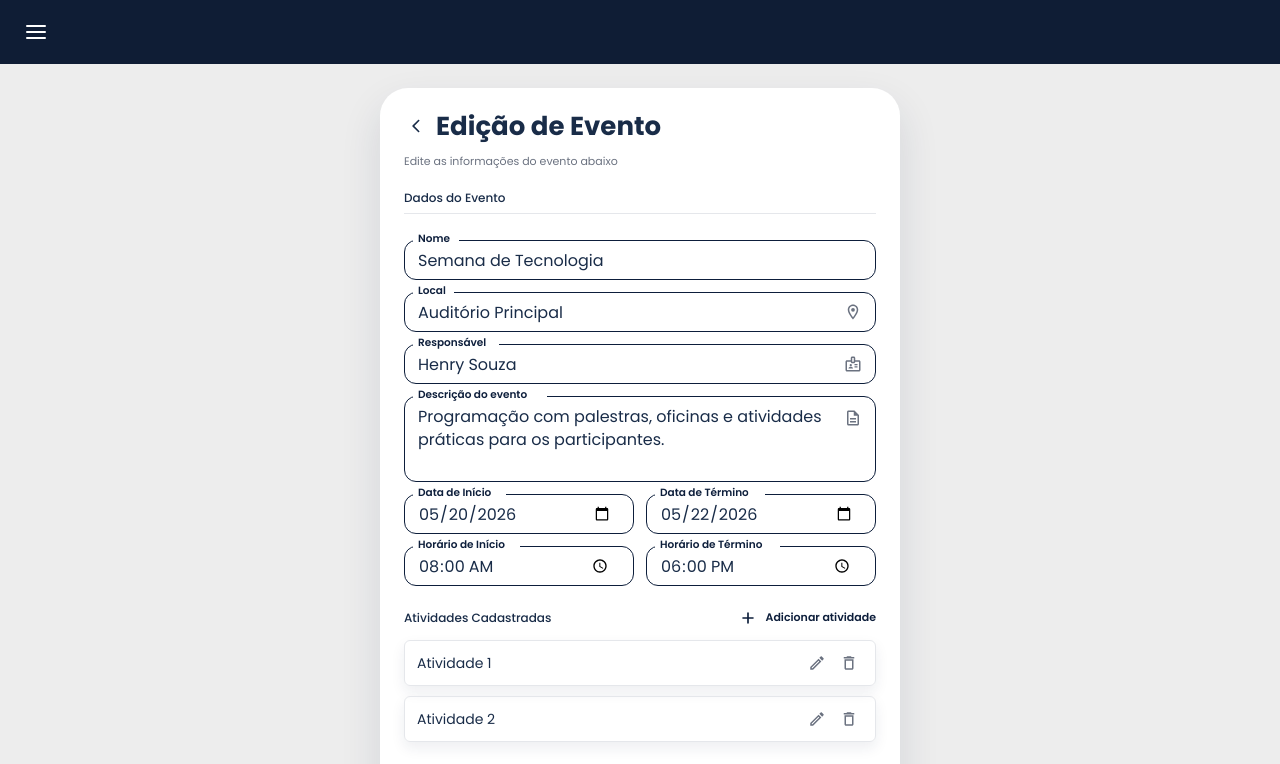
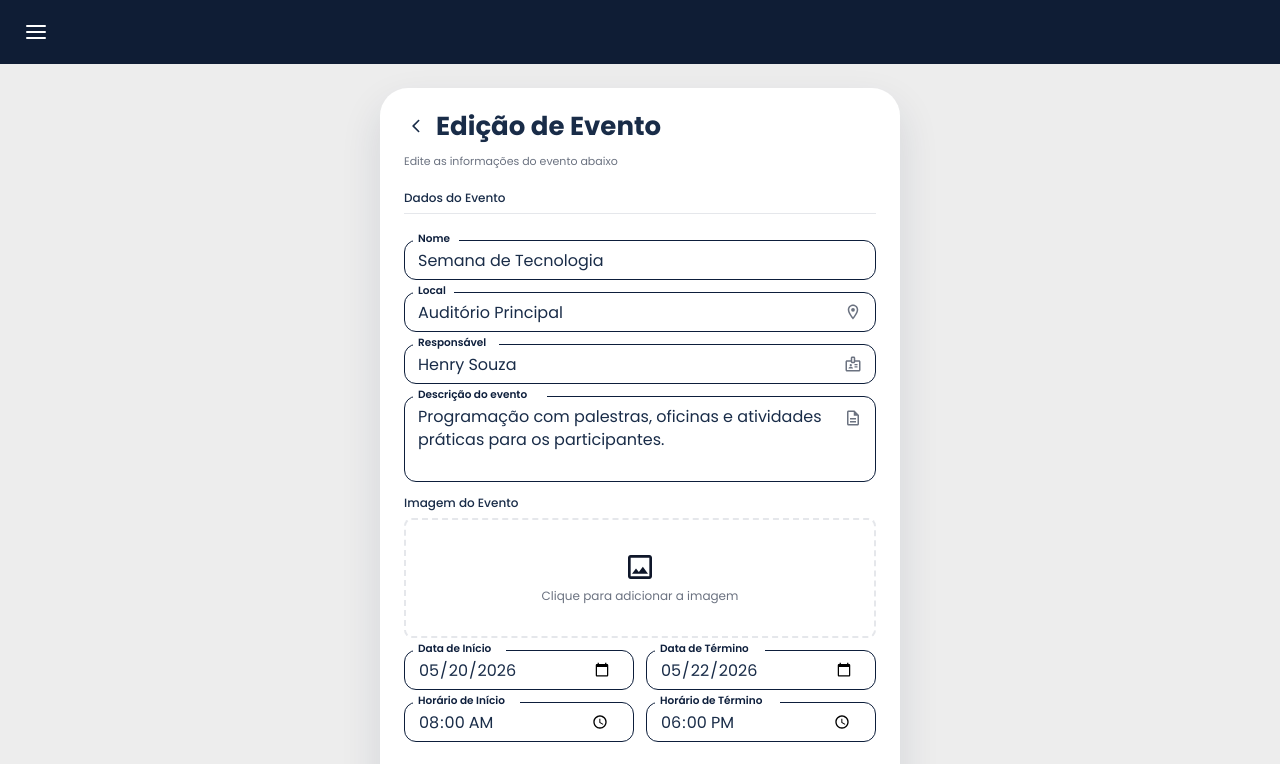
Before and after one commit to UCE020/UCE020-Front, a Next.js app: page /event/edit in a window 1280 px wide. Shown: the top 764 px of the page. Built offline with nearby package versions, Linux system fonts and the light colour scheme; what @mui/material-nextjs would draw is missing.

Commit message:
feat: adicionando o input do upload da imagem dos eventos

```diff
--- /dev/null
+++ b/src/components/ui/inputs/ImageUpload.tsx
@@ -0,0 +1,120 @@
+'use client';
+
+import { Box, Typography, IconButton } from '@mui/material';
+import DeleteOutlineOutlinedIcon from '@mui/icons-material/DeleteOutlineOutlined';
+import ImageOutlinedIcon from '@mui/icons-material/ImageOutlined';
+import { colorTokens } from '@/lib/colors';
+
+interface ImageUploadProps {
+  value: string | null;
+  onChange: (value: string | null) => void;
+  label?: string;
+  error?: boolean;
+  helperText?: string;
+  onBlur?: () => void;
+}
+
+export default function ImageUpload({
+  value,
+  onChange,
+  label = 'Imagem',
+  error = false,
+  helperText,
+  onBlur,
+}: ImageUploadProps) {
+  function handleFileUpload(event: React.ChangeEvent<HTMLInputElement>) {
+    const file = event.target.files?.[0];
+    if (file) {
+      const reader = new FileReader();
+      reader.onloadend = () => {
+        onChange(reader.result as string);
+      };
+      reader.readAsDataURL(file);
+    }
+  }
+
+  function handleRemoveImage() {
+    onChange(null);
+  }
+
+  return (
+    <Box sx={{ minWidth: 0 }}>
+      {label && (
+        <Typography sx={{ fontSize: 12, fontWeight: 500, color: colorTokens.text.primary, mb: 0.75 }}>
+          {label}
+        </Typography>
+      )}
+      <Box
+        sx={{
+          border: `2px dashed ${error ? 'error.main' : colorTokens.neutral.gray300}`,
+          borderRadius: '8px',
+          p: 2,
+          display: 'flex',
+          flexDirection: 'column',
+          alignItems: 'center',
+          justifyContent: 'center',
+          minHeight: 120,
+          cursor: 'pointer',
+          position: 'relative',
+          '&:hover': {
+            borderColor: colorTokens.navigation.default,
+          },
+        }}
+        onClick={() => document.getElementById('image-upload-input')?.click()}
+      >
+        <input
+          id="image-upload-input"
+          type="file"
+          accept="image/*"
+          onChange={handleFileUpload}
+          onBlur={onBlur}
+          style={{ display: 'none' }}
+        />
+        {value ? (
+          <Box sx={{ position: 'relative', width: '100%' }}>
+            <Box
+              component="img"
+              src={value}
+              alt="Preview"
+              sx={{
+                width: '100%',
+                maxHeight: 200,
+                objectFit: 'contain',
+                borderRadius: '4px',
+              }}
+            />
+            <IconButton
+              size="small"
+              onClick={(e) => {
+                e.stopPropagation();
+                handleRemoveImage();
+              }}
+              sx={{
+                position: 'absolute',
+                top: -8,
+                right: -8,
+                backgroundColor: colorTokens.neutral.white,
+                boxShadow: '0 2px 8px rgba(0,0,0,0.15)',
+                '&:hover': {
+                  backgroundColor: colorTokens.neutral,
+                },
+              }}
+            >
+              <DeleteOutlineOutlinedIcon sx={{ fontSize: 16 }} />
+            </IconButton>
+          </Box>
+        ) : (
+          <Box sx={{ display: 'flex', flexDirection: 'column', alignItems: 'center', gap: 0.5 }}>
+            <ImageOutlinedIcon sx={{ fontSize: 32, color: colorTokens.neutral }} />
+            <Typography sx={{ fontSize: 12, color: colorTokens.neutral.gray500, textAlign: 'center' }}>
+              Clique para adicionar a imagem
+            </Typography>
+          </Box>
+        )}
+      </Box>
+      {helperText && error ? (
+        <Typography sx={{ mt: 0.4, fontSize: 11, color: 'error.main' }}>{helperText}</Typography>
+      ) : null}
+    </Box>
+  );
+}
--- a/src/components/ui/inputs/index.ts
+++ b/src/components/ui/inputs/index.ts
@@ -6,3 +6,5 @@ export type { SelectInputProps, SelectOption } from "@/types/inputs";
 
 export { default as PasswordInput } from "./PasswordInput";
 export type { PasswordInputProps } from "@/types/inputs";
+
+export { default as ImageUpload } from "./ImageUpload";
--- a/src/features/event/components/EventForm.tsx
+++ b/src/features/event/components/EventForm.tsx
@@ -18,6 +18,7 @@ import DeleteOutlineOutlinedIcon from '@mui/icons-material/DeleteOutlineOutlined
 import AddRoundedIcon from '@mui/icons-material/AddRounded';
 
 import { Button, TextInput } from '@/components/ui';
+import { ImageUpload } from '@/components/ui/inputs';
 import { colorTokens } from '@/lib/colors';
 
 type EventFormMode = 'create' | 'edit';
@@ -36,6 +37,7 @@ type FormState = {
   endDate: string;
   startTime: string;
   endTime: string;
+  certificateImage: string | null;
 };
 
 type TouchedState = Record<keyof FormState, boolean>;
@@ -49,6 +51,7 @@ const DEFAULT_FORM: FormState = {
   endDate: '',
   startTime: '',
   endTime: '',
+  certificateImage: null,
 };
 
 const EDIT_FORM: FormState = {
@@ -61,6 +64,7 @@ const EDIT_FORM: FormState = {
   endDate: '2026-05-22',
   startTime: '08:00',
   endTime: '18:00',
+  certificateImage: null,
 };
 
 function createTouchedState(): TouchedState {
@@ -73,6 +77,7 @@ function createTouchedState(): TouchedState {
     endDate: false,
     startTime: false,
     endTime: false,
+    certificateImage: false,
   };
 }
 
@@ -100,6 +105,10 @@ function getErrors(form: FormState, touched: TouchedState) {
       touched.startTime && !form.startTime ? 'Selecione o horário de início.' : '',
     endTime:
       touched.endTime && !form.endTime ? 'Selecione o horário de término.' : '',
+    certificateImage:
+      touched.certificateImage && !form.certificateImage
+        ? 'Adicione a imagem do evento.'
+        : '',
   };
 }
 
@@ -123,7 +132,8 @@ export default function EventForm({ mode }: { mode: EventFormMode }) {
     form.startDate.length > 0 &&
     form.endDate.length > 0 &&
     form.startTime.length > 0 &&
-    form.endTime.length > 0;
+    form.endTime.length > 0 &&
+    form.certificateImage !== null;
 
   const title = isEdit ? 'Edição de Evento' : 'Cadastrar Evento';
   const subtitle = isEdit
@@ -131,7 +141,7 @@ export default function EventForm({ mode }: { mode: EventFormMode }) {
     : 'Preencha os dados abaixo para cadastrar um novo evento';
   const actionLabel = isEdit ? 'Salvar' : 'Cadastrar';
 
-  function updateField(field: keyof FormState, value: string) {
+  function updateField(field: keyof FormState, value: string | null) {
     setForm((current) => ({ ...current, [field]: value }));
   }
 
@@ -149,6 +159,7 @@ export default function EventForm({ mode }: { mode: EventFormMode }) {
       endDate: true,
       startTime: true,
       endTime: true,
+      certificateImage: true,
     });
 
     if (!canSubmit) return;
@@ -179,6 +190,7 @@ export default function EventForm({ mode }: { mode: EventFormMode }) {
     );
     setEditingActivityId(null);
   }
+
 
   return (
     <Box sx={{ minHeight: '100dvh', background: colorTokens.surface.background, overflowX: 'hidden' }}>
@@ -292,6 +304,15 @@ export default function EventForm({ mode }: { mode: EventFormMode }) {
                 />
                 {errors.description ? <Typography sx={{ mt: 0.4, fontSize: 11, color: 'error.main' }}>{errors.description}</Typography> : null}
               </Box>
+
+              <ImageUpload
+                label="Imagem do Evento"
+                value={form.certificateImage}
+                onChange={(value) => updateField('certificateImage', value)}
+                onBlur={() => markTouched('certificateImage')}
+                error={Boolean(errors.certificateImage)}
+                helperText={errors.certificateImage}
+              />
 
               <Box sx={{ display: 'grid', gridTemplateColumns: { xs: '1fr', sm: '1fr 1fr' }, gap: 1.5 }}>
                 <Box sx={{ minWidth: 0 }}>
```
